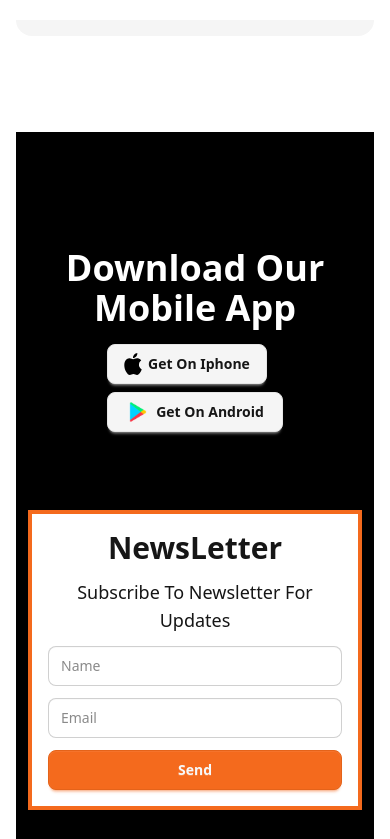
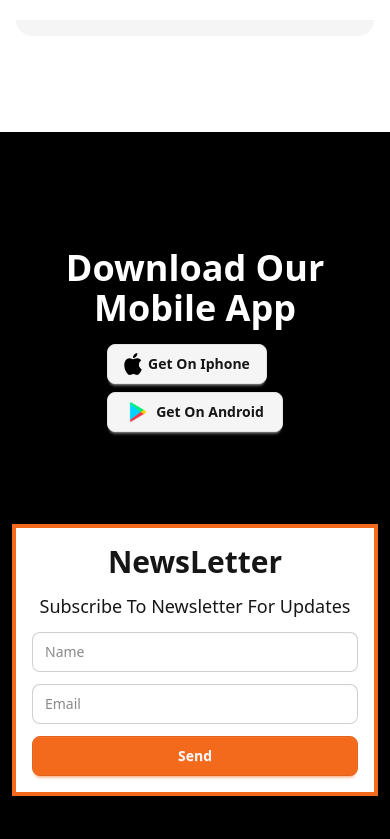
Before and after one commit to greenmousedev0/needhomes, a React (Vite) app: page /home in a window 390 px wide. Shown: the part 7345-8184 px from the top of the page. Built offline with nearby package versions, Linux system fonts and the light colour scheme.

Commit message:
need_homes

```diff
--- a/src/pages/home/index.tsx
+++ b/src/pages/home/index.tsx
@@ -124,7 +124,7 @@ export default function index() {
         <section>
           <FAQ />
         </section>
-        <section>
+        <section className="-mx-4 md:mx-0">
           <GetOnDevices />
         </section>
       </div>
```
